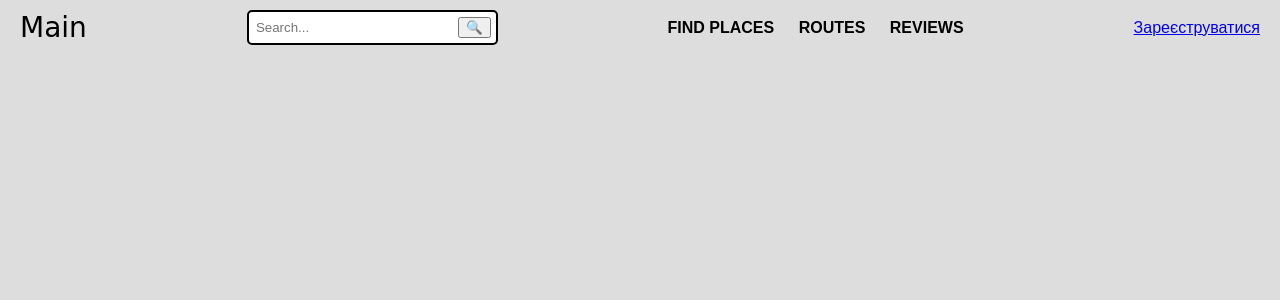
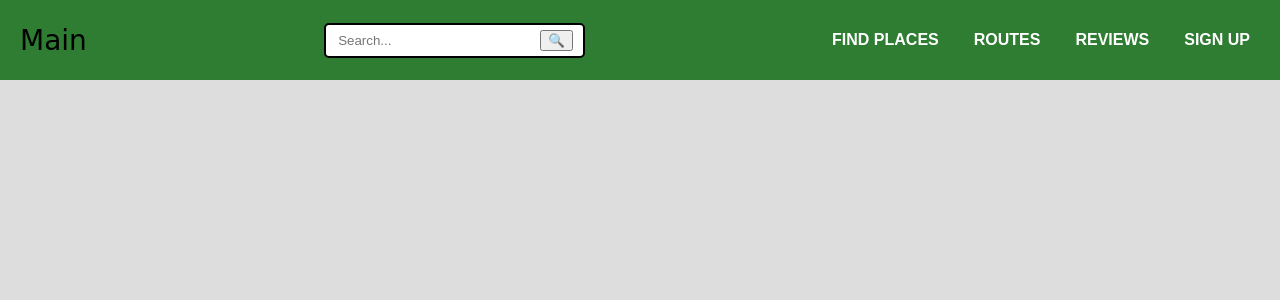
Before and after one commit to MihaplAyMF/inclusive-map-hackathon, a Django app: template backend/templates/base.html in a window 1280 px wide. Shown: the top 300 px of the page. Run offline with Django 5.2, Linux system fonts and the light colour scheme; the template is opened without the code that fills it, so the values that code supplies are empty.

Commit message:
Добавлена сторінка відгуків та трошки покращив загальний вигляд

```diff
--- a/backend/inclusive_map/urls.py
+++ b/backend/inclusive_map/urls.py
@@ -5,4 +5,5 @@ urlpatterns = [
     path('get-location-info/', views.get_location_info, name='get_location_info'),
     path('', views.index, name='index'),
     path('register/', views.register, name='register'),
+    path('reviews/', views.reviews, name='reviews'),  # Добавляем новый маршрут
 ]
--- a/backend/static/css/main_css.css
+++ b/backend/static/css/main_css.css
@@ -6,11 +6,12 @@ body {
   }
 
   .top-bar {
+    position: relative; /* Встановлює контекст для абсолютного позиціонування */
     display: flex;
     justify-content: space-between;
     align-items: center;
     padding: 10px 20px;
-    background-color: #ddd;
+    height: 60px; /* Встановіть висоту шапки */
   }
 
   .logo {
@@ -23,14 +24,21 @@ body {
     align-items: center;
     border: 2px solid black;
     border-radius: 5px;
-    padding: 5px;
+    padding: 5px 10px;
     background: white;
+    margin: 0 20px;
   }
 
   .search-bar input {
     border: none;
     outline: none;
     width: 200px;
+  }
+
+  .nav-links {
+    display: flex;
+    gap: 15px;
+    align-items: center;
   }
 
   .nav-links button {
@@ -40,6 +48,7 @@ body {
     font-size: 16px;
     cursor: pointer;
     padding: 5px 10px;
+    color: white;
   }
 
   .nav-links button:hover {
@@ -118,3 +127,26 @@ body {
   .details-panel h3 {
     margin-top: 0;
   }
+
+  .green-line {
+    position: absolute;
+    top: 0;
+    left: 0;
+    width: 100%;
+    height: 100%; /* Розтягнути по всій висоті шапки */
+    background-color: #2e7d32; /* Зелений колір */
+    z-index: -1; /* Відправити лінію на фон */
+  }
+
+  .reviews-container {
+    max-width: 1200px;
+    margin: 20px auto;
+    padding: 20px;
+  }
+
+  .reviews-list {
+    background: white;
+    padding: 20px;
+    border-radius: 10px;
+    box-shadow: 0 2px 5px rgba(0,0,0,0.1);
+  }
--- a/backend/templates/base.html
+++ b/backend/templates/base.html
@@ -10,6 +10,7 @@
 </head>
 <body>
     <div class="top-bar">
+        <div class="green-line"></div> <!-- Зелена лінія -->
         <div class="logo">Main</div>
         <div class="search-bar">
             <input type="text" placeholder="Search...">
@@ -18,11 +19,9 @@
         <div class="nav-links">
             <button>FIND PLACES</button>
             <button>ROUTES</button>
-            <button>REVIEWS</button>
+            <button onclick="window.location.href='{% url 'reviews' %}'">REVIEWS</button>
+            <button onclick="window.location.href='{% url 'register' %}'">SIGN UP</button>
         </div>
-        <nav>
-            <a href="{% url 'register' %}">Зареєструватися</a>
-        </nav>
     </div>
     {% block content %}
 
```
Also changed, not shown: backend/config/settings.py (+13 -6 lines), backend/inclusive_map/views.py (+4 -4 lines), backend/templates/reviews/reviews.html (added, +14 -0 lines), backend/db.sqlite3 (added), backend/templates/views.html (added).
